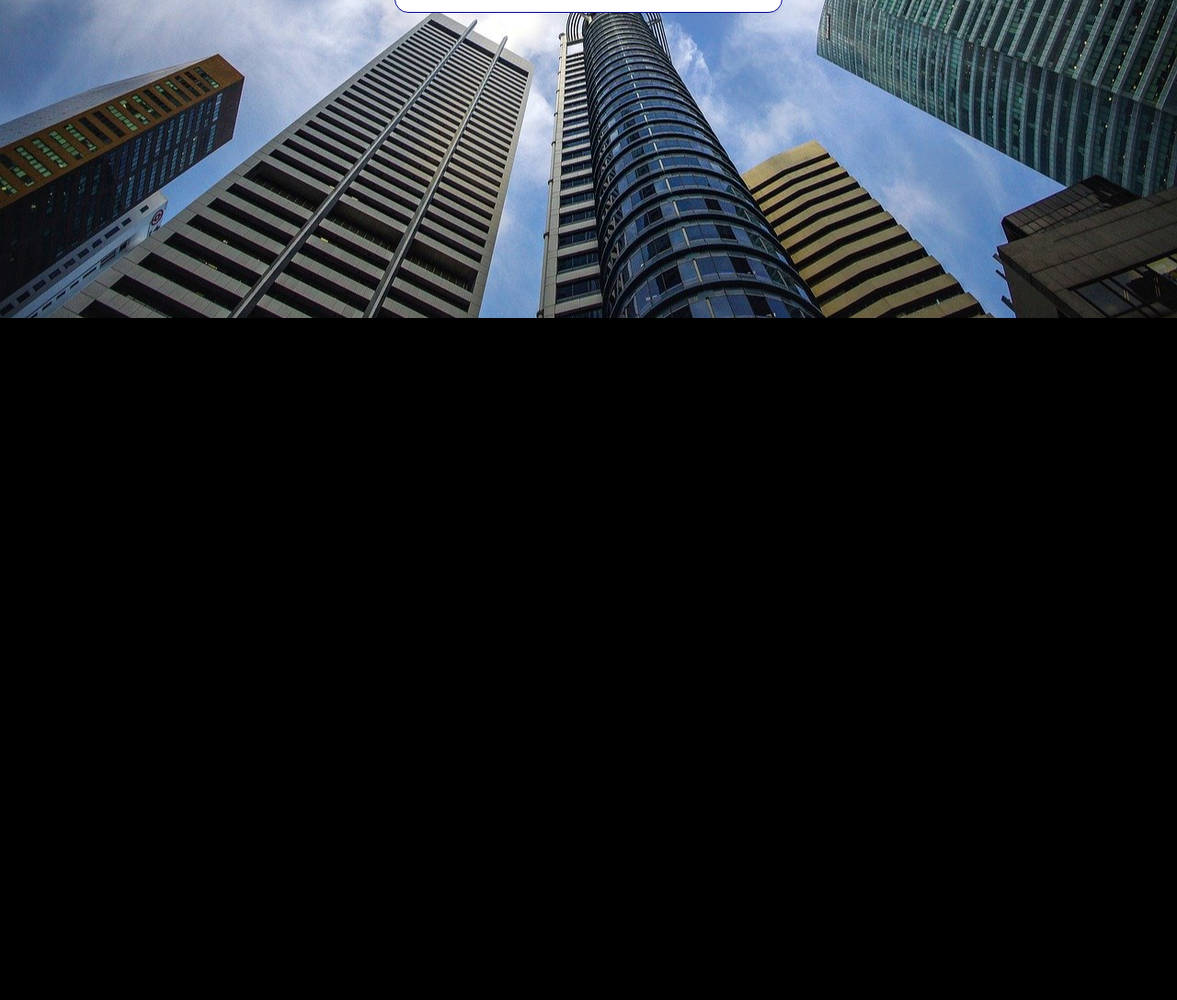
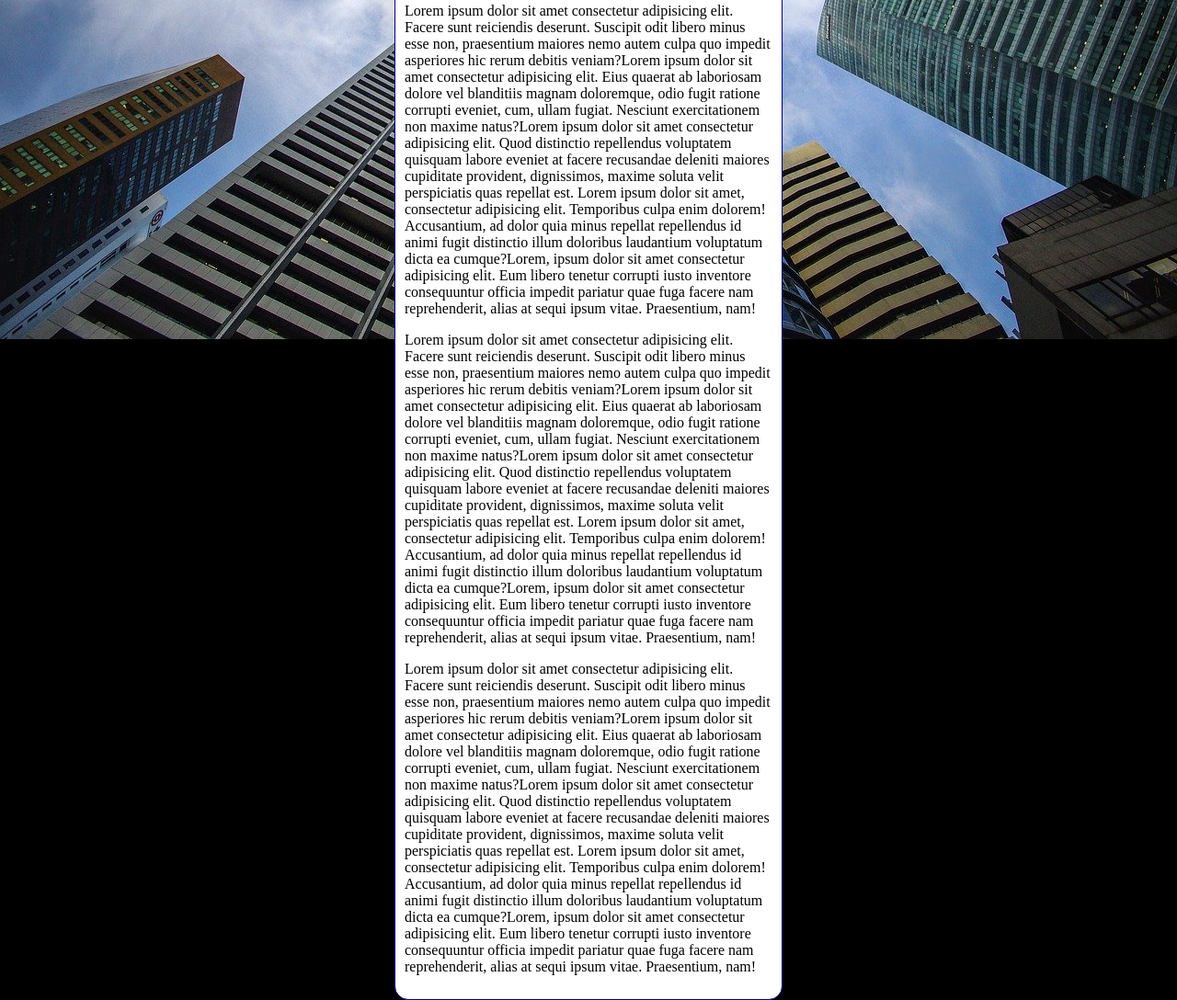
Before and after one commit to EstevamMateus/HTML-CSS, a plain HTML site: page EX022/fundo006.html in a window 1280 px wide. Shown: the part 454-1542 px from the top of the page at 92% size. Before the commit the page ends 800 px from the top, so only its background shows below. Drawn offline with Linux system fonts and the light colour scheme.

Commit message:
atualizei 2.0

```diff
--- a/EX022/fundo006.html
+++ b/EX022/fundo006.html
@@ -29,7 +29,11 @@
 <body>
     <main>
         <h1>Teste Imagem de Fundo</h1>
-        <P>Lorem ipsum dolor sit amet consectetur adipisicing elit. Facere sunt reiciendis deserunt. Suscipit odit libero minus esse non, praesentium maiores nemo autem culpa quo impedit asperiores hic rerum debitis veniam?Lorem ipsum dolor sit amet consectetur adipisicing elit. Eius quaerat ab laboriosam dolore vel blanditiis magnam doloremque, odio fugit ratione corrupti eveniet, cum, ullam fugiat. Nesciunt exercitationem non maxime natus?Lorem ipsum dolor sit amet consectetur adipisicing elit. Quod distinctio repellendus voluptatem quisquam labore eveniet at facere recusandae deleniti maiores cupiditate provident, dignissimos, maxime soluta velit perspiciatis quas repellat est. Lorem ipsum dolor sit amet, consectetur adipisicing elit. Temporibus culpa enim dolorem! Accusantium, ad dolor quia minus repellat repellendus id animi fugit distinctio illum doloribus laudantium voluptatum dicta ea cumque?Lorem, ipsum dolor sit amet consectetur adipisicing elit. Eum libero tenetur corrupti iusto inventore consequuntur officia impedit pariatur quae fuga facere nam reprehenderit, alias at sequi ipsum vitae. Praesentium, nam!</P>
+        <p>Lorem ipsum dolor sit amet consectetur adipisicing elit. Facere sunt reiciendis deserunt. Suscipit odit libero minus esse non, praesentium maiores nemo autem culpa quo impedit asperiores hic rerum debitis veniam?Lorem ipsum dolor sit amet consectetur adipisicing elit. Eius quaerat ab laboriosam dolore vel blanditiis magnam doloremque, odio fugit ratione corrupti eveniet, cum, ullam fugiat. Nesciunt exercitationem non maxime natus?Lorem ipsum dolor sit amet consectetur adipisicing elit. Quod distinctio repellendus voluptatem quisquam labore eveniet at facere recusandae deleniti maiores cupiditate provident, dignissimos, maxime soluta velit perspiciatis quas repellat est. Lorem ipsum dolor sit amet, consectetur adipisicing elit. Temporibus culpa enim dolorem! Accusantium, ad dolor quia minus repellat repellendus id animi fugit distinctio illum doloribus laudantium voluptatum dicta ea cumque?Lorem, ipsum dolor sit amet consectetur adipisicing elit. Eum libero tenetur corrupti iusto inventore consequuntur officia impedit pariatur quae fuga facere nam reprehenderit, alias at sequi ipsum vitae. Praesentium, nam!</p>
+        <p>Lorem ipsum dolor sit amet consectetur adipisicing elit. Facere sunt reiciendis deserunt. Suscipit odit libero minus esse non, praesentium maiores nemo autem culpa quo impedit asperiores hic rerum debitis veniam?Lorem ipsum dolor sit amet consectetur adipisicing elit. Eius quaerat ab laboriosam dolore vel blanditiis magnam doloremque, odio fugit ratione corrupti eveniet, cum, ullam fugiat. Nesciunt exercitationem non maxime natus?Lorem ipsum dolor sit amet consectetur adipisicing elit. Quod distinctio repellendus voluptatem quisquam labore eveniet at facere recusandae deleniti maiores cupiditate provident, dignissimos, maxime soluta velit perspiciatis quas repellat est. Lorem ipsum dolor sit amet, consectetur adipisicing elit. Temporibus culpa enim dolorem! Accusantium, ad dolor quia minus repellat repellendus id animi fugit distinctio illum doloribus laudantium voluptatum dicta ea cumque?Lorem, ipsum dolor sit amet consectetur adipisicing elit. Eum libero tenetur corrupti iusto inventore consequuntur officia impedit pariatur quae fuga facere nam reprehenderit, alias at sequi ipsum vitae. Praesentium, nam!</p>
+        <p>Lorem ipsum dolor sit amet consectetur adipisicing elit. Facere sunt reiciendis deserunt. Suscipit odit libero minus esse non, praesentium maiores nemo autem culpa quo impedit asperiores hic rerum debitis veniam?Lorem ipsum dolor sit amet consectetur adipisicing elit. Eius quaerat ab laboriosam dolore vel blanditiis magnam doloremque, odio fugit ratione corrupti eveniet, cum, ullam fugiat. Nesciunt exercitationem non maxime natus?Lorem ipsum dolor sit amet consectetur adipisicing elit. Quod distinctio repellendus voluptatem quisquam labore eveniet at facere recusandae deleniti maiores cupiditate provident, dignissimos, maxime soluta velit perspiciatis quas repellat est. Lorem ipsum dolor sit amet, consectetur adipisicing elit. Temporibus culpa enim dolorem! Accusantium, ad dolor quia minus repellat repellendus id animi fugit distinctio illum doloribus laudantium voluptatum dicta ea cumque?Lorem, ipsum dolor sit amet consectetur adipisicing elit. Eum libero tenetur corrupti iusto inventore consequuntur officia impedit pariatur quae fuga facere nam reprehenderit, alias at sequi ipsum vitae. Praesentium, nam!</p>
+        <p>Lorem ipsum dolor sit amet consectetur adipisicing elit. Facere sunt reiciendis deserunt. Suscipit odit libero minus esse non, praesentium maiores nemo autem culpa quo impedit asperiores hic rerum debitis veniam?Lorem ipsum dolor sit amet consectetur adipisicing elit. Eius quaerat ab laboriosam dolore vel blanditiis magnam doloremque, odio fugit ratione corrupti eveniet, cum, ullam fugiat. Nesciunt exercitationem non maxime natus?Lorem ipsum dolor sit amet consectetur adipisicing elit. Quod distinctio repellendus voluptatem quisquam labore eveniet at facere recusandae deleniti maiores cupiditate provident, dignissimos, maxime soluta velit perspiciatis quas repellat est. Lorem ipsum dolor sit amet, consectetur adipisicing elit. Temporibus culpa enim dolorem! Accusantium, ad dolor quia minus repellat repellendus id animi fugit distinctio illum doloribus laudantium voluptatum dicta ea cumque?Lorem, ipsum dolor sit amet consectetur adipisicing elit. Eum libero tenetur corrupti iusto inventore consequuntur officia impedit pariatur quae fuga facere nam reprehenderit, alias at sequi ipsum vitae. Praesentium, nam!</p>
+
     </main>
 </body>
 </html>
```
